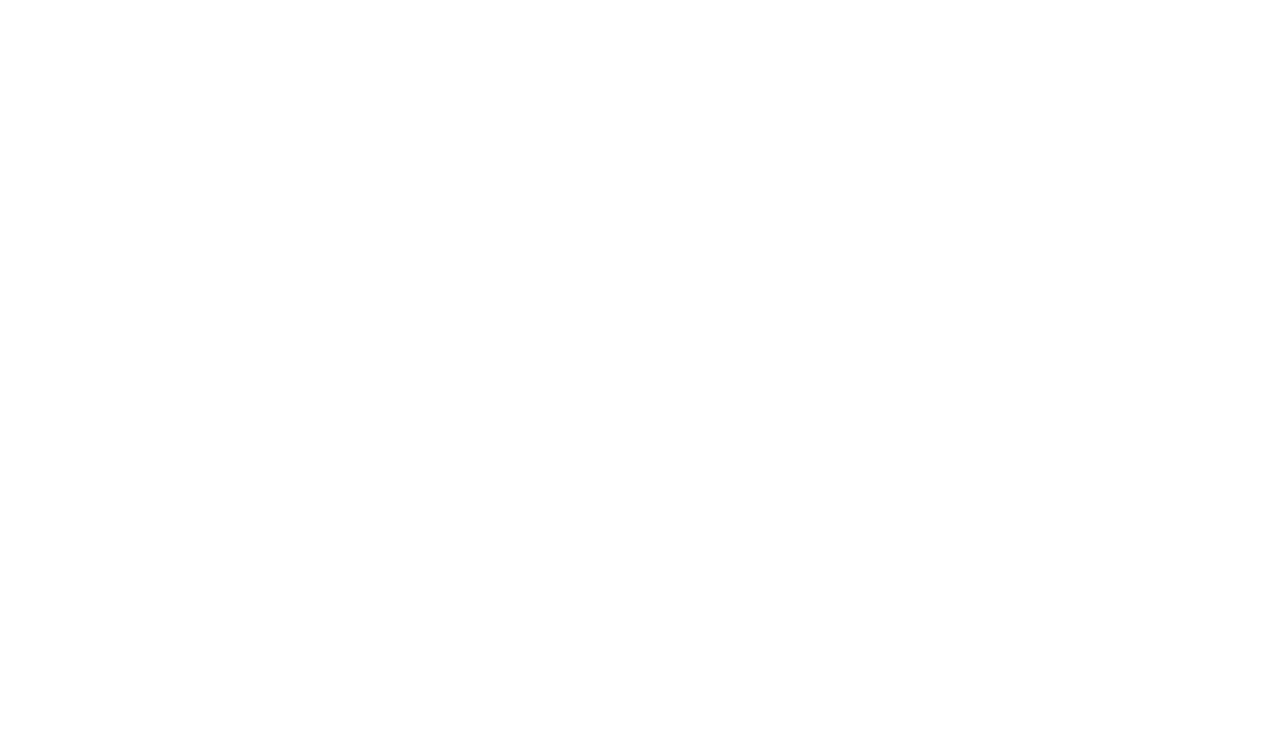
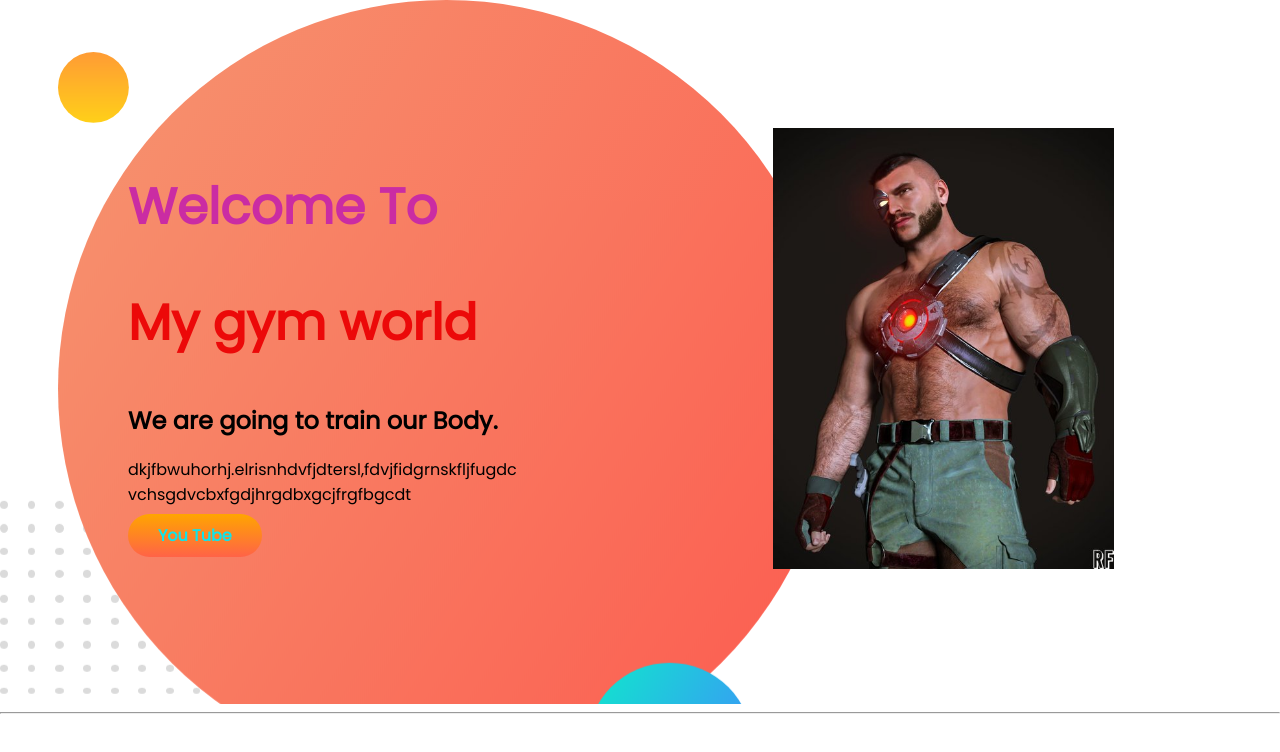
Before and after one commit to SkAhamed/gym-material, a plain HTML site: page index.html in a window 1280 px wide. Drawn offline with Linux system fonts and the light colour scheme.

Commit message:
top left added

```diff
--- a/index.html
+++ b/index.html
@@ -6,10 +6,28 @@
     <meta http-equiv="X-UA-Compatible" content="IE=edge">
     <meta name="viewport" content="width=device-width, initial-scale=1.0">
     <title> Shawon gym</title>
+    <link rel="preconnect" href="https://fonts.googleapis.com">
+    <link rel="preconnect" href="https://fonts.gstatic.com" crossorigin>
+    <link href="https://fonts.googleapis.com/css2?family=Poppins&display=swap" rel="stylesheet">
     <link rel="stylesheet" href="style.css">
 </head>
 
 <body>
+    <section class="top-left">
+        <div class="side-by">
+            <h1 class="purple">Welcome To</h1>
+            <h1 class="red">My gym world</h1>
+            <h2>We are going to train our Body.</h2>
+            <p>dkjfbwuhorhj.elrisnhdvfjdtersl,fdvjfidgrnskfljfugdc vchsgdvcbxfgdjhrgdbxgcjfrgfbgcdt</p>
+            <a class="you-tube" href="https://www.youtube.com/">You Tube</a>
+
+        </div>
+
+        <div class="side-by">
+            <img src="images/cyborg.jpg" alt="">
+        </div>
+    </section>
+    <hr>
 
 </body>
 
--- a/style.css
+++ b/style.css
@@ -0,0 +1,43 @@
+body {
+    font-family: 'Poppins', sans-serif;
+    margin: 0;
+}
+
+h1 {
+    font-size: 50px;
+}
+
+.purple {
+    color: #ca2ca3;
+}
+
+.red {
+    color: #ec0909;
+}
+
+section {
+    display: flex;
+}
+
+.side-by {
+    width: 100%;
+    padding: 10%;
+}
+
+.side-by img {
+    width: 90%;
+}
+
+.you-tube {
+    color: #0fe4eb;
+    text-decoration: none;
+    background-image: linear-gradient(orange, tomato);
+    padding: 10px 30px;
+    border-radius: 5cm;
+    font-weight: 900;
+}
+
+.top-left {
+    background-image: url(images/my-bg.png);
+    background-repeat: no-repeat;
+}
```
Also changed, not shown: images/Rose-removebg-preview.png (added), images/Rubel.png (added), images/cyborg.jpg (added), images/dream-bg.png (added), images/exp-bg.png (added), images/jhankar.png (added), images/jhankar2.png (added), images/my-bg.png (added), images/my-bg2.png (added), images/top-banner.png (added).
